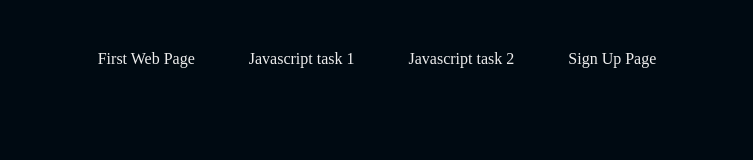
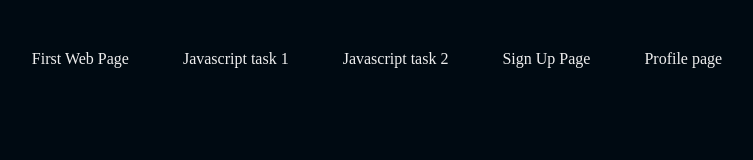
Before and after one commit to lawrencelucky/Lawrence, a plain HTML site: page index.html in a window 1280 px wide. Shown: the whole page, without its empty margins (238-991 px from the left). Drawn offline with Linux system fonts and the light colour scheme.

Commit message:
Eddited the html fole

```diff
--- a/index.html
+++ b/index.html
@@ -40,6 +40,7 @@
       <a href="./javascript_task1/index.html">Javascript task 1</a>
       <a href="./javascript_task2/index.html">Javascript task 2</a>
       <a href="./sign_up_page/index.html">Sign Up Page</a>
+      <a href="./profile_page/index.html">Profile page</a>
     </section>
   </body>
 </html>
```
